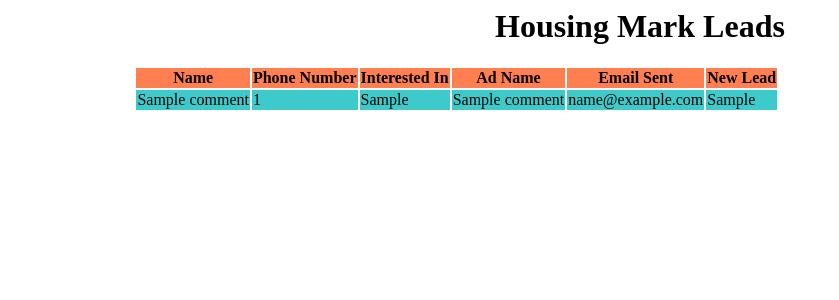
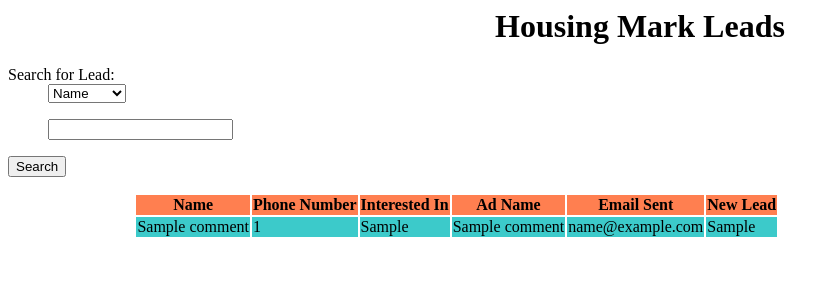
Before and after one commit to dakash98/Lead-Collector, a Flask app: template templates/index.html in a window 1280 px wide. Shown: the top 300 px of the page, without its empty margins (0-839 px from the left). Run offline with Flask 2, Linux system fonts and the light colour scheme; the template is opened without the code that fills it: values that come from a table or form of the project are taken from there, most other values are stand-ins (such as "Sample title", 1, 10 or a date in 2020); some libraries are stand-ins or nearby versions.

Commit message:
add search field in index.html file

```diff
--- a/app.py
+++ b/app.py
@@ -1,8 +1,9 @@
 import constants as const
 from decouple import config
 from flask_mail import Mail, Message
-from flask import Flask, render_template
+from flask import Flask, render_template, request
 from fetch_lead import main as get_leads
+from forms import LeadSearchForm
 
 app = Flask(__name__)
 app.debug = True
@@ -19,11 +20,19 @@ app.config['MAIL_USE_SSL'] = True
 mail = Mail(app)
 
 
-@app.route('/get-leads', methods=['GET'])
+@app.route('/get-leads', methods=['GET', 'POST'])
 def get_webhook():
+    lead_list, search = [], LeadSearchForm(request.form)
     leads_dict = get_leads()
-    lead_list  = leads_dict.to_dict('records')
-    return render_template('index.html', comments=lead_list[::-1], page_reload_time=config(const.TIME_INTERVAL))
+    lead_list  = leads_dict.to_dict('records')[::-1]
+    if request.method == 'POST':
+
+        filtered_list = get_filtered_list(search.data, lead_list)
+
+        print(search.data)
+        return render_template('index.html', comments=filtered_list, page_reload_time=config(const.TIME_INTERVAL), form=search)
+    return render_template('index.html', comments=lead_list, page_reload_time=config(const.TIME_INTERVAL), form=search)
+
 
 def send_email(lead_id):
     msg = Message(
@@ -34,3 +43,13 @@ def send_email(lead_id):
     msg.body = f'Hello Akash, You have received an email with lead id {lead_id}'
     mail.send(msg)
     return "Email Sent"
+
+
+def get_filtered_list(form, lead_list):
+    print(form)
+    field, value = form['select'], form['search']
+    filtered_list = []
+    for lead in lead_list:
+        if lead[field].find(value) == 0:
+            filtered_list.append(lead)
+    return filtered_list
--- /dev/null
+++ b/forms.py
@@ -0,0 +1,9 @@
+# forms.py
+
+from wtforms import Form, StringField, SelectField
+
+class LeadSearchForm(Form):
+    choices = [('name', 'Name'),
+               ('ad_name', 'Ad Name')]
+    select = SelectField('Search for Lead:', choices=choices)
+    search = StringField('')
--- a/requirements.txt
+++ b/requirements.txt
@@ -5,3 +5,4 @@ requests
 python-decouple
 schedule
 pandas
+Flask-WTF
--- /dev/null
+++ b/templates/_formhelpers.html
@@ -0,0 +1,12 @@
+{% macro render_field(field) %}
+    <dt>{{ field.label }}
+    </dt><dd>{{ field(**kwargs)|safe }}
+    {% if field.errors %}
+        <ul class="errors">
+        {% for error in field.errors %}
+            <li>{{ error }}</li>
+        {% endfor %}
+        </ul>
+    {% endif %}
+    </dd>
+{% endmacro %}
--- a/templates/index.html
+++ b/templates/index.html
@@ -1,8 +1,17 @@
 
 {% block content %}
     <h1 style='text-align:center;'>{% block title %} Housing Mark Leads {% endblock %}</h1>
+    {% from "_formhelpers.html" import render_field %}
+    <form method="post">
+        <dl>
+            {{ render_field(form.select) }}
+            <p>
+            {{ render_field(form.search) }}
+            </p>
+        </dl>
+        <p><input type="submit" value="Search"></p>
+    </form>
     <div style="width: 80%; margin: auto">
-
         <div>
             <table>
                 <tr style="padding: 10px; background-color: coral;">
```
